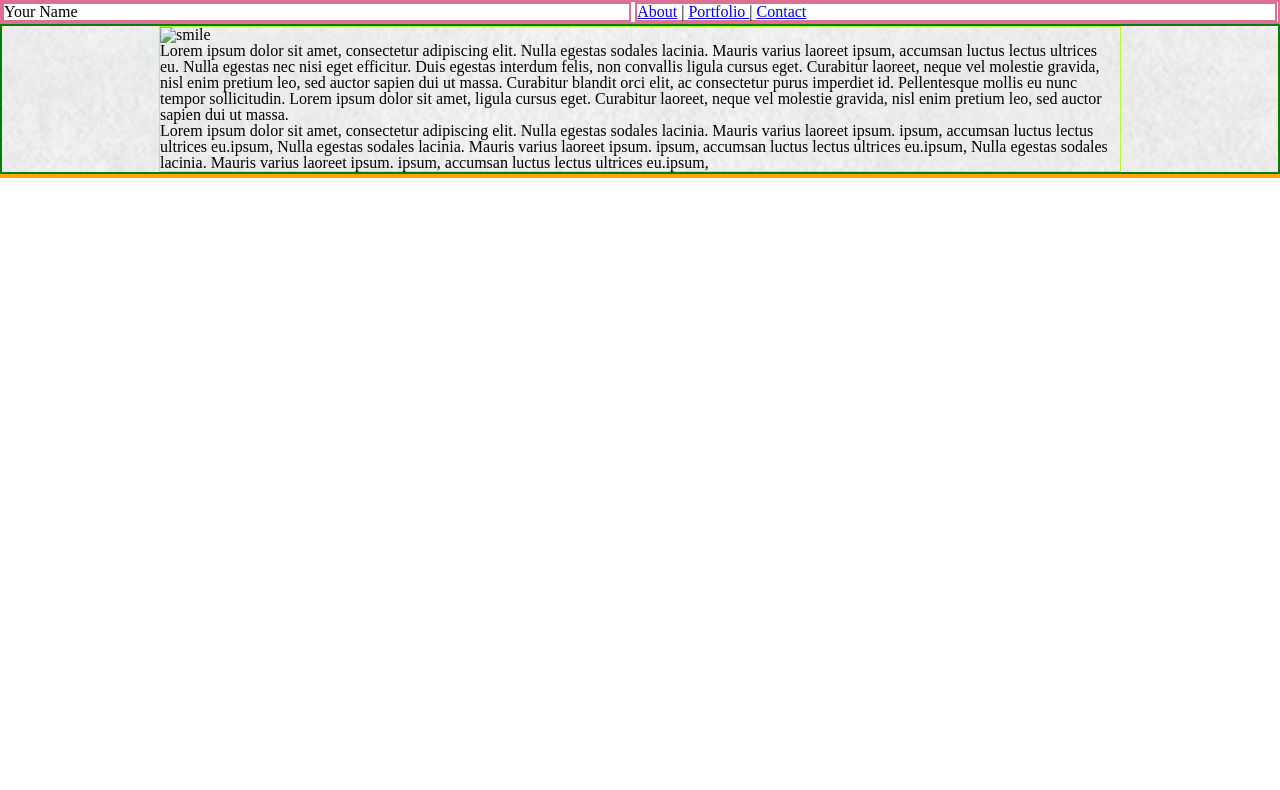
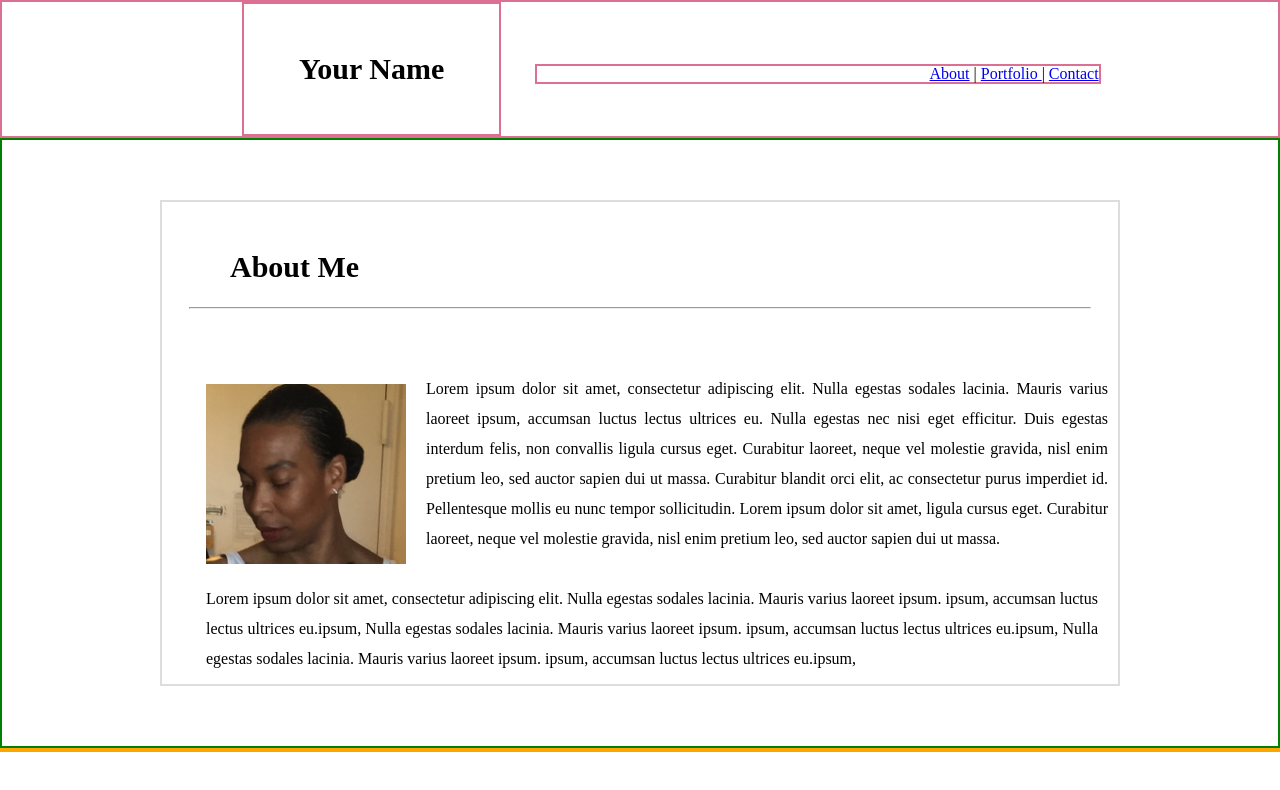
Before and after one commit to MarshaLeconte/Basic-Portfolio, a plain HTML site: page index.html in a window 1280 px wide. Drawn offline with Linux system fonts and the light colour scheme; files whose address does not match are found by name.

Commit message:
correcting main page architecture

```diff
--- a/assets/css/style.css
+++ b/assets/css/style.css
@@ -60,31 +60,87 @@ table {
 
 #logo{
     border: 2px solid palevioletred;
-    width: 49%;
+    width: 20%;
+    padding-top:  50px;
+    padding-bottom: 50px;
+    margin-left: 240px;
     display: inline-block;
+    text-align: center;
+    font-size: 30px;
+    font-weight: bold;
 }
 
 #nav{
     border: 2px solid palevioletred;
-    width: 50%;
+    width: 44%;
+    margin-left: 30px;
     display: inline-block;
+    text-align: right;
 }
 
 .mainSection{
     border: 2px solid green;
     height: 50%;
-
-    background-image: url("/Users/ml/Desktop/Bootcamp/homework/Basic-Portfolio/assets/images/extraClean.png");
-    background-size: 100%;
-    background-repeat: no-repeat;
-    background-position: center;
-    background-attachment: fixed;
 }
 
 #main{
     width: 960px;
-    border: 1px solid greenyellow;
+   /* border: 1px solid  blue;*/
     margin: 0 auto 0 auto;
+    padding: 60px;
+}
+
+#sectionName{
+   /* border: 2px solid red;*/
+    padding-top:  50px;
+    padding-bottom: 50px;
+    /*
+    display: inline-block;
+    text-align: center;
+    font-size: 30px;
+    font-weight: bold;*/
+}
+
+#name{
+    margin-left: 68px;
+    padding-bottom: 20px;
+    font-size: 30px;
+    font-weight: bold;
+
+}
+hr{
+    width: 900px;
+    font-size:10px;
+    color: #dddddd;
+}
+
+#mainBorder{
+    border: 2px solid #dddddd;
+}
+
+
+#img{
+    width: 200px;
+    height: 180px;
+    padding: 20px 20px 20px 44px;
+    float: left;
+
+}
+
+#text1{
+
+    text-align: justify;
+    padding: 10px 10px 10px 4px;
+    line-height: 30px;
+
+}
+
+#text2{
+    clear: both;
+    overflow: auto;
+    text-align: justify;
+    padding: 0 20px 10px 44px;
+    line-height: 30px;
 }
 
 .footerSection{
--- a/index.html
+++ b/index.html
@@ -27,7 +27,14 @@
         </div>
         <div class="mainSection">
             <div id="main">
-                <img src="assets/images/MLx.jpg" alt="smile" id="img">
+                <div id="mainBorder">
+                <div id="sectionName">
+                    <h1 id="name">About Me</h1>
+                    <hr>
+                </div>
+
+
+                <img src="assets/images/ML.jpg" alt="smile" id="img">
                 <p id="text1">
                         Lorem ipsum dolor sit amet, consectetur adipiscing elit. Nulla egestas sodales lacinia. Mauris varius laoreet ipsum,
                         accumsan luctus lectus ultrices eu. Nulla egestas nec nisi eget efficitur. Duis egestas interdum felis, non convallis
@@ -42,6 +49,7 @@
                           ipsum. ipsum,  accumsan luctus lectus ultrices eu.ipsum,  Nulla egestas sodales lacinia. Mauris varius laoreet
                           ipsum. ipsum,  accumsan luctus lectus ultrices eu.ipsum,
                   </p>
+                </div>
 
             </div>
 
```
